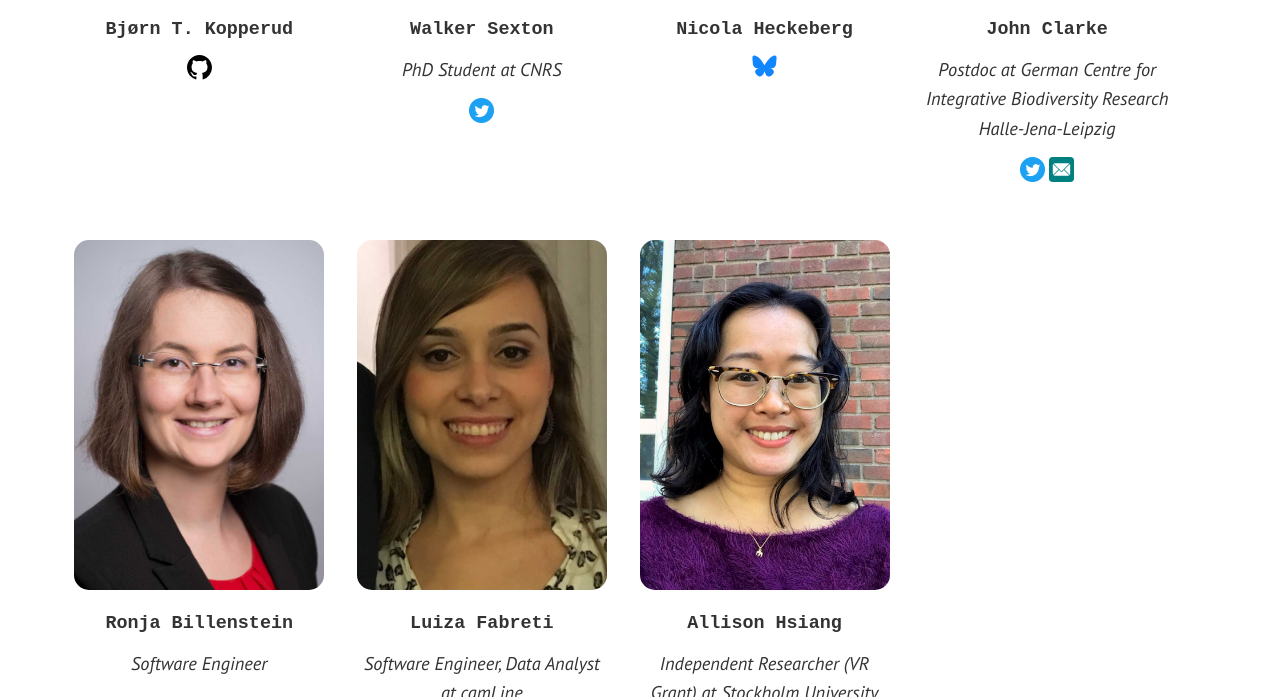
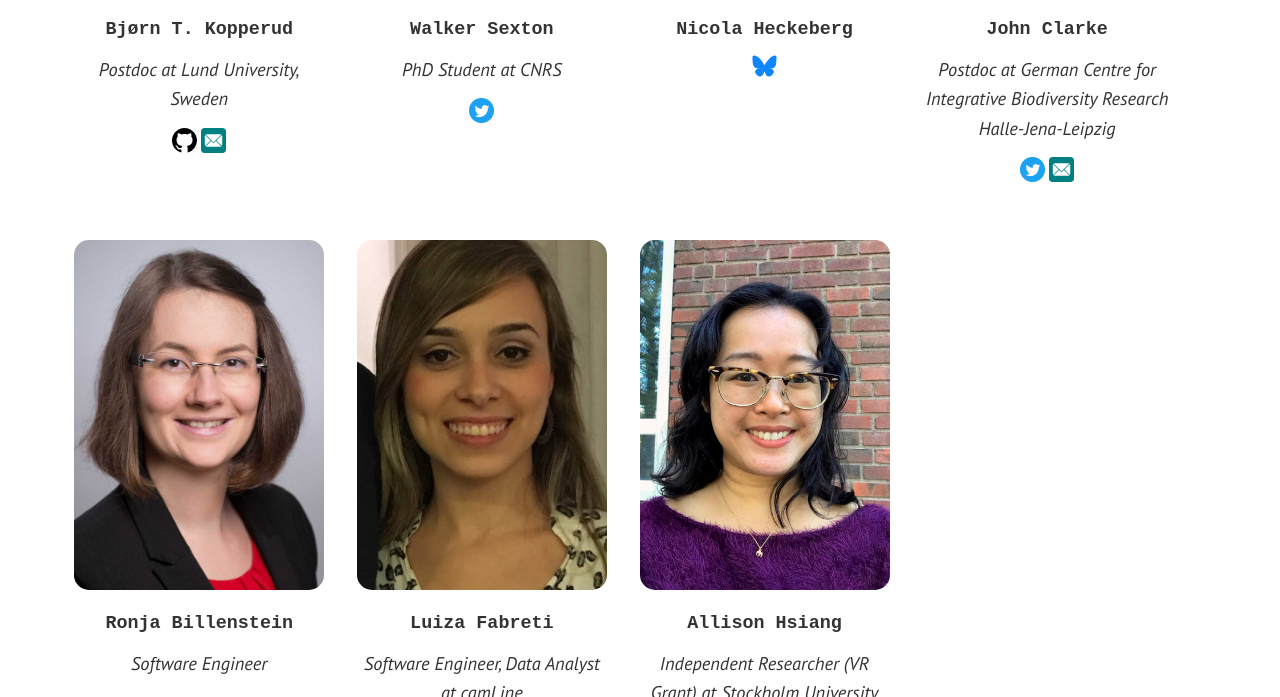
Before and after one commit to hoehnalab/hoehnalab.github.io, a Jekyll site: the page built from people.md, in a window 1280 px wide and 900 px high, scrolled down 2165 px, cut to the strip 203-900 px from the top of the window. Built offline with Jekyll 4.4.1, drawn with Linux system fonts in a browser that asks for light colours; some web fonts are replaced.

Commit message:
change bjorns profile with new info

```diff
--- a/people.md
+++ b/people.md
@@ -244,11 +244,12 @@
     <img class="rcornersimage" src="/assets/images/Bjorn_Kopperud.jpg">
     <h5><div class="tooltip"><p class="ttext">Bjørn T. Kopperud</p>
         <span class="tooltiptext">
-I am an evolutionary biologist who is interested in estimating speciation- and extinction rates from phylogenetic trees. In my research, I have been investigating the challenge associated with non-identifiability in the time-variable reconstructed birth-death model, as presented by Louca & Pennell (2020) in Nature. Specifically, we have found that rapidly changing speciation and extinction rates can be robustly inferred in spite of non-identifiability. Additionally, I am working on developing a fast algorithm for a lineage-specific birth-death model with finite categories, which is used to infer shifts in rates along the phylogeny. Previously, this model has relied on Monte Carlo methods for estimating the rate and number of shifts along each branch. With our new approach, we do not need to use the Monte Carlo approach. Consequently, our method is much faster, there is no stochasticity in the estimation procedure, and we can readily fit the lineage-specific birth-death model to large trees with tens of thousands of taxa. My other interests include data mining using natural language processing, brain size evolution and phylogenetic comparative models of adaptation. My favorite organisms are bryozoans and ruminants!
+I am an evolutionary biologist who is interested in estimating speciation- and extinction rates from phylogenetic trees. Specifically, I am working on birth-death models where the rates are allowed to change along branches of the phylogeny (lineage-heterogeneous), including those where rate shift events are driven by changes in an observed trait. My other interests include data mining using natural language processing, brain size evolution and phylogenetic comparative models of adaptation. My favorite organisms are bryozoans and ruminants!
         </span>
     </div></h5>
-        <p class="title"><em></em></p>
+        <p class="title"><em>Postdoc at Lund University, Sweden</em></p>
         <a href="https://github.com/kopperud" target="_blank"><img src="/assets/icons/mark-github.svg" width="25px"></a>
+        <a href="mailto:kopperud@protonmail.com"><img src="/assets/icons/mail.svg" width="25px"></a>
         <!-- <a href="mailto:b.kopperud@lmu.de"><img src="/assets/icons/mail.svg" width="25px"></a> -->
 
     <!-- Show tooltip text when on mobile -->
```
